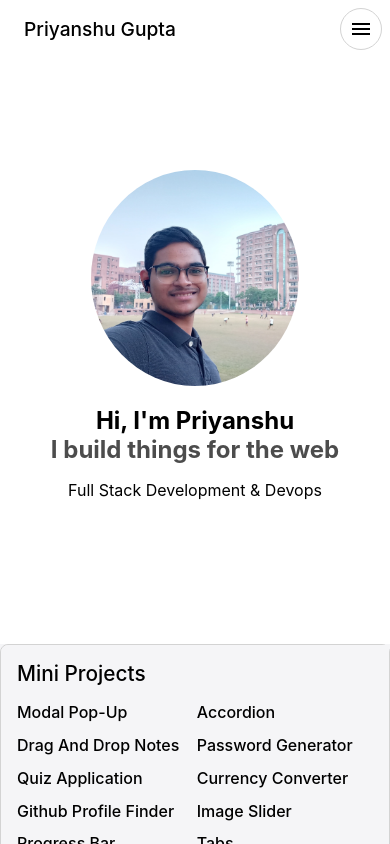
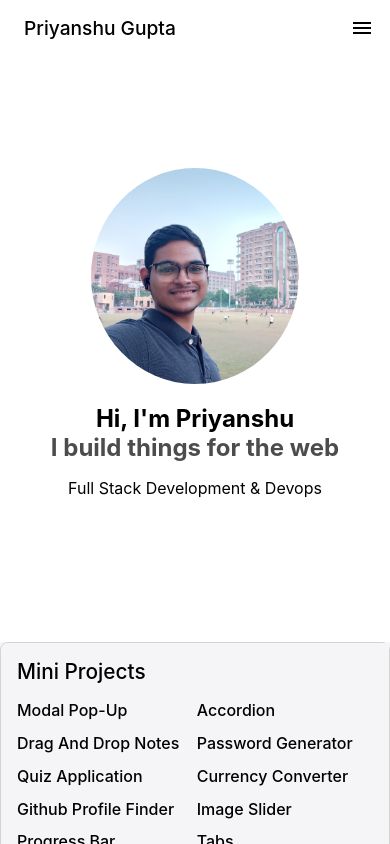
Before and after one commit to priyanshu16095/portfolio, a React (Vite) app: page / in a window 390 px wide. Built offline with nearby package versions, Linux system fonts and the light colour scheme.

Commit message:
some minor changes in the navbar

```diff
--- a/src/index.css
+++ b/src/index.css
@@ -316,6 +316,9 @@ button:hover {
   .navbarRight .displayNone {
     display: none;
   }
+  .navbarRight .round {
+    border: none;
+  }
   .navbarLeft .mine_img {
     display: none;
   }
```
